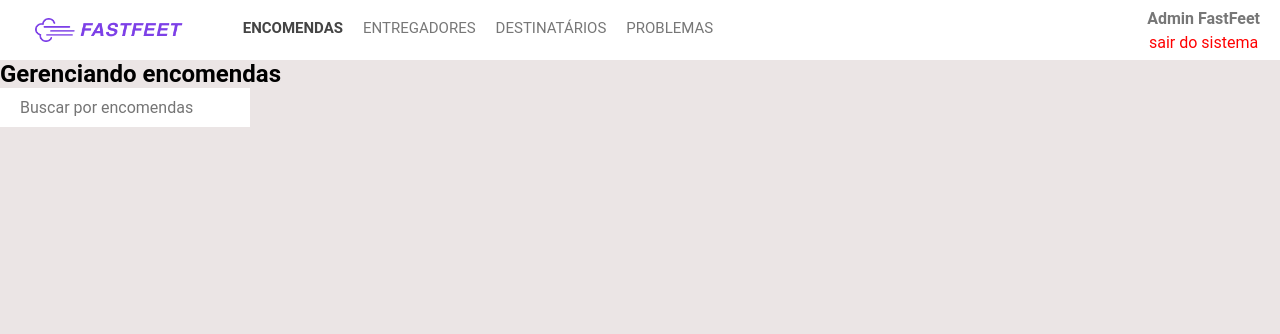
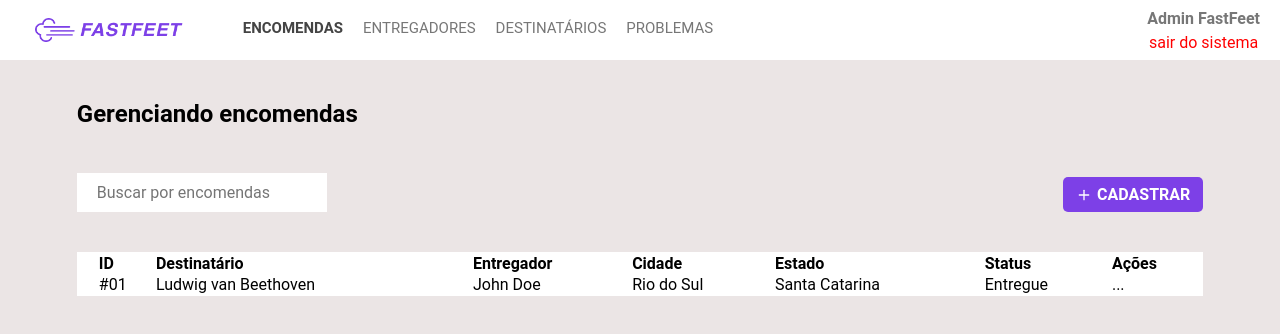
Before and after one commit to CleberSalustiano/gostack-challenges-from-scratch, a React (Create React App) app in the folder challenges/challenge05/: page /orders in a window 1280 px wide. Shown: the top 334 px of the page. Built offline with nearby package versions, Linux system fonts and the light colour scheme.

Commit message:
feat: OrderPage continued

```diff
--- a/challenges/challenge05/src/components/Button/index.tsx
+++ b/challenges/challenge05/src/components/Button/index.tsx
@@ -1,7 +1,20 @@
-import React from "react";
+import React, { ButtonHTMLAttributes } from "react";
+import {FiPlus} from "react-icons/fi"
+import { Container } from "./style";
 
-const Button : React.FC = () => {
-    return <></>
+interface ButtonProps extends ButtonHTMLAttributes<HTMLButtonElement>{
+    pageRef: string;
+}
+
+const Button : React.FC<ButtonProps> = ({pageRef, children}) => {
+    return (
+        <Container>
+            <FiPlus />
+            <a href={pageRef}>
+                {children}
+            </a>
+        </Container>
+    )
 }
 
 export default Button;
--- /dev/null
+++ b/challenges/challenge05/src/components/Button/style.ts
@@ -0,0 +1,22 @@
+import styled from "styled-components";
+
+export const Container = styled.div`
+    display: flex;
+    background-color: #7d40e7;
+    width: 140px;
+    height: 35px;
+    align-items: center;
+    justify-content: center;
+    border-radius: 5px;
+
+    svg {
+        color: white;
+        margin-right: 5px;
+    }
+
+    a {
+        text-decoration: none;
+        color: white;
+        font-weight: 700;
+    }
+`
--- a/challenges/challenge05/src/pages/OrderPage/index.tsx
+++ b/challenges/challenge05/src/pages/OrderPage/index.tsx
@@ -1,18 +1,47 @@
 import React from 'react';
+import Button from '../../components/Button';
 import Header from '../../components/Header';
 import SearchInput from '../../components/SearchInput';
-import { Container } from './style';
+import { Container, Main, Table } from './style';
 
 const OrderPage: React.FC = () => {
     return (
         <>
             <Header bold="orders" />
-            <Container>
-                <h2>Gerenciando encomendas</h2>
 
-                <SearchInput name='inputEncomendas' placeHolder='Buscar por encomendas' />
+            <Main>
+                <Container>
+                    <div>
+                        <h2>Gerenciando encomendas</h2>
+                        <SearchInput
+                            name="inputEncomendas"
+                            placeHolder="Buscar por encomendas"
+                        />
+                    </div>
 
-            </Container>
+                    <Button pageRef="/orders/register">CADASTRAR</Button>
+                </Container>
+                <Table>
+                    <tr>
+                        <th>ID</th>
+                        <th>Destinatário</th>
+                        <th>Entregador</th>
+                        <th>Cidade</th>
+                        <th>Estado</th>
+                        <th>Status</th>
+                        <th>Ações</th>
+                    </tr>
+                    <tr>
+                        <td>#01</td>
+                        <td>Ludwig van Beethoven</td>
+                        <td>John Doe</td>
+                        <td>Rio do Sul</td>
+                        <td>Santa Catarina</td>
+                        <td>Entregue</td>
+                        <td>...</td>
+                    </tr>
+                </Table>
+            </Main>
         </>
     );
 };
--- a/challenges/challenge05/src/pages/OrderPage/style.ts
+++ b/challenges/challenge05/src/pages/OrderPage/style.ts
@@ -1,5 +1,32 @@
-import styled from "styled-components";
+import styled from 'styled-components';
 
-export const Container = styled.main`
+export const Container = styled.div`
+    display: flex;
+    justify-content: space-between;
+    align-items: flex-end;
 
+    & > div {
+        margin: 40px 0;
+    }
+
+    h2 {
+        margin-bottom: 45px;
+    }
 `;
+
+export const Main = styled.main`
+    margin-left: 6%;
+    width: 88%;
+`;
+
+export const Table = styled.table`
+    width: 100%;
+    align-items: center;
+    text-align: left;
+    padding-left: 20px;
+    background-color: white;
+
+    tr {
+        background-color: white;
+    }
+`;
```
